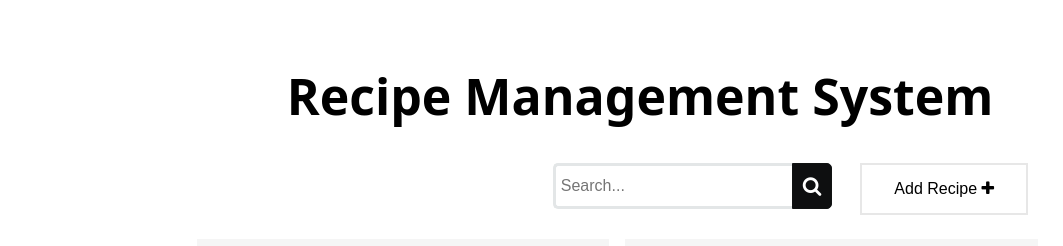
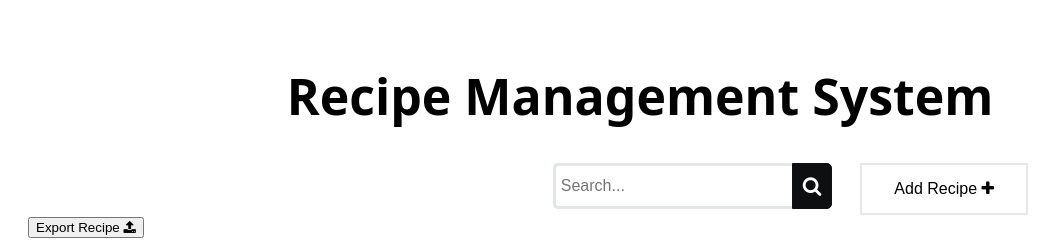
Before and after one commit to Boushra-ahmad/SystemDeploymentProject, a Flask app: page / in a window 1280 px wide; the page is wider, and only the part inside the window is pictured. Shown: the top 246 px of that part, without its empty margins (0-1063 px from the left). Run offline with Flask 3, Linux system fonts and the light colour scheme.

Commit message:
Added export button

```diff
--- a/templates/index.html
+++ b/templates/index.html
@@ -25,6 +25,11 @@
     <div id="addbtndiv">
       <a href="{{ url_for('main.add_recipe') }}"><button id="addbtn">Add Recipe <i class="fa fa-plus"></i></button> </a>
     </div>
+
+    <div id="exportbtndiv">
+      <a href="{{ url_for('main.export_recipes') }}"><button id="exportbtn">Export Recipe <i class="fa fa-upload"></i></button></a>
+    </div>
+    <div
 <div class="row">
     {% for recipe in recipes %}
 
```
